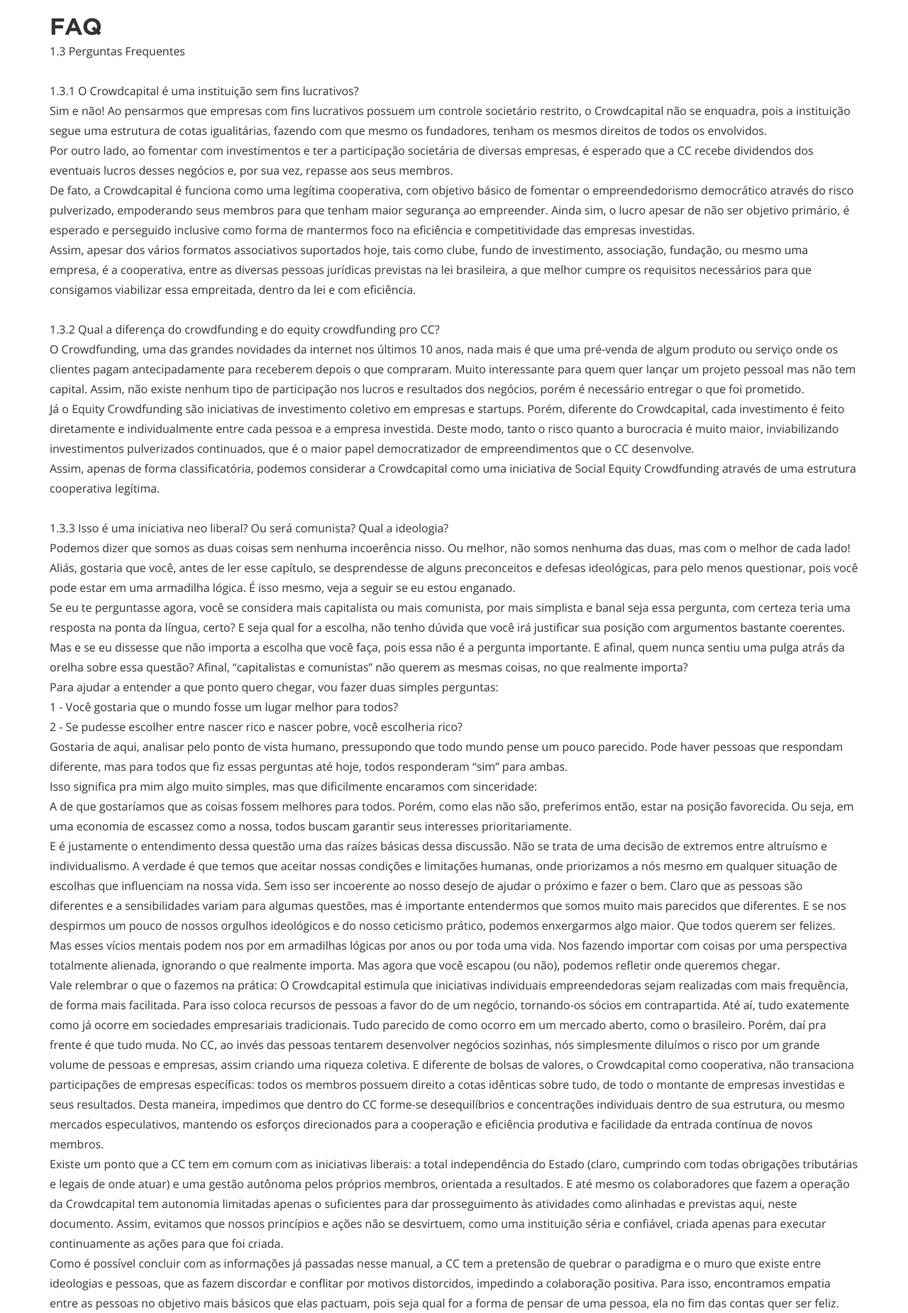
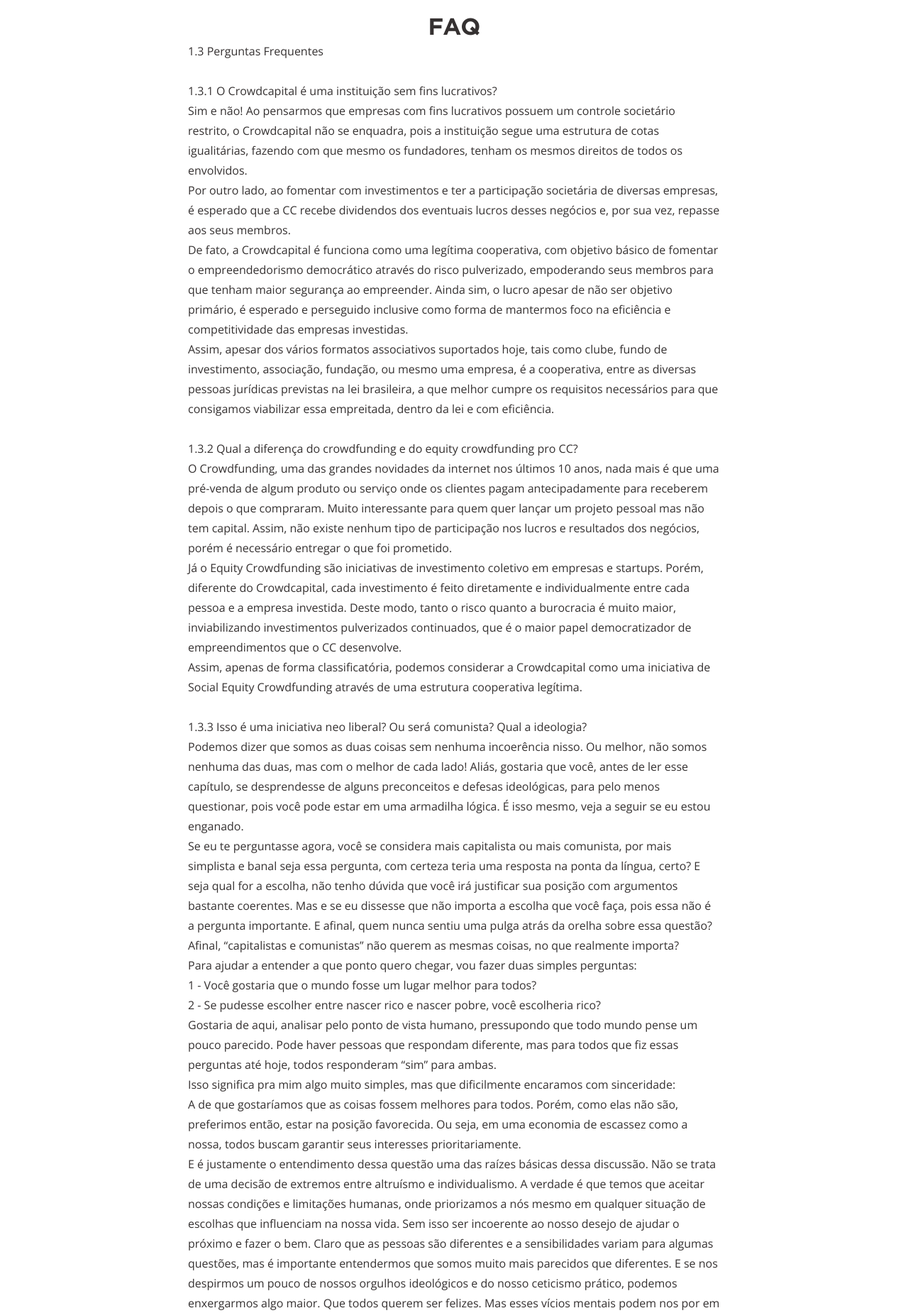
Before and after one commit to jmadruga/crowdcapital, a PHP site: page /faq.php in a window 1280 px wide. Shown: the part 93-1943 px from the top of the page at 71% size. Run offline with PHP 8.4, Linux system fonts and the light colour scheme.

Commit message:
alinhamento de texto

```diff
--- a/comofunciona.php
+++ b/comofunciona.php
@@ -16,8 +16,9 @@
 
     <div class="container   " style="z-index:1;">
           <div class="row" id="" style="z-index:1;">
-            <div class="col-md-12" style="margin-top: 15px;">
-                <h3 style="font-family:GothamBold;color:#353131">Como Funciona?</h3>
+              <div class="col-md-2"></div>
+            <div class="col-md-8" style="margin-top: 15px;">
+                <h3 style="font-family:GothamBold;color:#353131;text-align:center;">Como Funciona?</h3>
                 <p>1.	Na prática<br />
 
                     Regras de funcionamento<br />
@@ -200,6 +201,7 @@
                     <br />  Tabela de funções, remuneração, preferência;
                 </p>
             </div>
+            <div class="col-md-2"></div>
         </div>
     </div>
 
--- a/faq.php
+++ b/faq.php
@@ -16,8 +16,9 @@
 
     <div class="container   " style="z-index:1;">
         <div class="row" id="" style="z-index:1;">
-            <div class="col-md-12" style="margin-top: 15px;">
-                <h3 style="font-family:GothamBold;color:#353131">FAQ</h3>
+            <div class="col-md-2"></div>
+            <div class="col-md-8" style="margin-top: 15px;">
+                <h3 style="font-family:GothamBold;color:#353131;text-align: center">FAQ</h3>
                 <p>
                     1.3 Perguntas Frequentes
                     <br /><br />
@@ -99,6 +100,7 @@
 
                 </p>
             </div>
+            <div class="col-md-2"></div>
         </div>
     </div>
 
--- a/oquee.php
+++ b/oquee.php
@@ -16,8 +16,9 @@
 
     <div class="container   " style="z-index:1;">
         <div class="row" id="" style="z-index:1;">
-            <div class="col-md-12" style="margin-top: 15px;">
-                <h3 style="font-family:GothamBold;color:#353131">O que é?</h3>
+            <div class="col-md-2"></div>
+            <div class="col-md-8" style="margin-top: 15px;">
+                <h3 style="font-family:GothamBold;color:#353131;text-align: center">O que é?</h3>
                 <p>1 - Na teoria<br /><br />
                     Definição Conceitual<br />
 
@@ -511,6 +512,7 @@
 
                 </p>
             </div>
+            <div class="col-md-2"></div>
         </div>
     </div>
 
```
